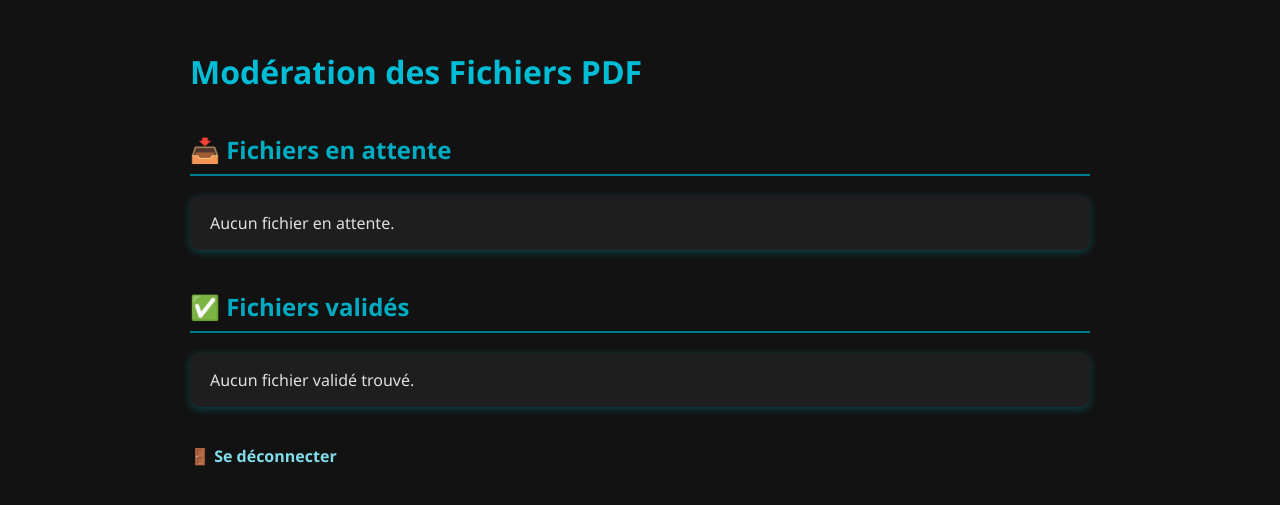
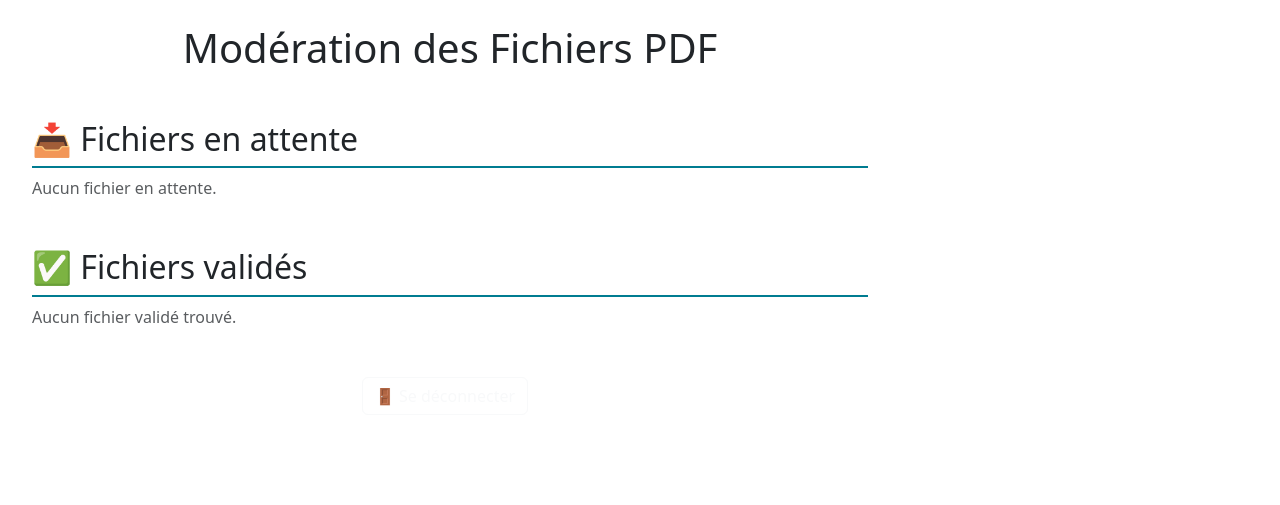
Before and after one commit to bakou9pal/bibliotheque-pdf, a Flask app: page /moderation in a window 1280 px wide. Shown: the top 505 px of the page. Run offline with Flask 3, Linux system fonts and the light colour scheme; the visitor is signed in with stand-in values (Sample User, id 1).

Commit message:
Update moderation.html

```diff
--- a/templates/moderation.html
+++ b/templates/moderation.html
@@ -4,84 +4,97 @@
     <meta charset="UTF-8">
     <title>Modération</title>
     <link rel="stylesheet" href="{{ url_for('static', filename='style.css') }}">
+    <link href="https://cdn.jsdelivr.net/npm/bootstrap@5.3.3/dist/css/bootstrap.min.css" rel="stylesheet">
 </head>
 <body>
-    <h1>Modération des Fichiers PDF</h1>
+    <div class="container mt-4">
+        <h1 class="text-center mb-5">Modération des Fichiers PDF</h1>
 
         {% with messages = get_flashed_messages() %}
           {% if messages %}
-        <ul class="flash">
+            <div class="alert alert-info">
               {% for message in messages %}
-          <li>{{ message }}</li>
+                <p>{{ message }}</p>
               {% endfor %}
-        </ul>
+            </div>
           {% endif %}
         {% endwith %}
 
         <h2>📥 Fichiers en attente</h2>
-    <ul>
+        {% if fichiers_pending %}
             {% for fichier in fichiers_pending %}
-            <li style="margin-bottom: 25px;">
-                <strong>{{ fichier }}</strong>
-                [<a href="{{ url_for('pending_file', filename=fichier) }}" target="_blank">Voir</a>]
-                [<a href="{{ url_for('valider', filename=fichier) }}">Valider</a>]
-                [<a href="{{ url_for('supprimer', filename=fichier) }}">🗑️ Supprimer</a>]
-                <form method="POST" action="{{ url_for('modifier_fichier') }}">
+                <div class="file-card mb-4">
+                    <h5>{{ fichier }}</h5>
+                    <div class="mb-2">
+                        <a href="{{ url_for('pending_file', filename=fichier) }}" class="btn btn-sm btn-outline-primary" target="_blank">Voir</a>
+                        <a href="{{ url_for('valider', filename=fichier) }}" class="btn btn-sm btn-success">Valider</a>
+                        <a href="{{ url_for('supprimer', filename=fichier) }}" class="btn btn-sm btn-danger">🗑️ Supprimer</a>
+                    </div>
+                    <form method="POST" action="{{ url_for('modifier_fichier') }}" class="row g-2">
                         <input type="hidden" name="old_filename" value="{{ fichier }}">
-                    <label>Nouveau nom :
-                        <input type="text" name="new_name" required>
-                    </label><br>
-                    <label>Dossier existant :
-                        <select name="new_folder">
-                            <option value="">-- Aucun / Racine --</option>
+                        <div class="col-md-4">
+                            <input type="text" name="new_name" class="form-control" placeholder="Nouveau nom" required>
+                        </div>
+                        <div class="col-md-3">
+                            <select name="new_folder" class="form-select">
+                                <option value="">-- Dossier existant --</option>
                                 {% for d in dossiers %}
                                     <option value="{{ d }}">{{ d }}</option>
                                 {% endfor %}
                             </select>
-                    </label><br>
-                    <label>Nouveau dossier :
-                        <input type="text" name="new_folder_custom">
-                    </label><br>
-                    <button type="submit">✏️ Renommer / Déplacer</button>
+                        </div>
+                        <div class="col-md-3">
+                            <input type="text" name="new_folder_custom" class="form-control" placeholder="Ou nouveau dossier">
+                        </div>
+                        <div class="col-md-2">
+                            <button type="submit" class="btn btn-primary w-100">Renommer</button>
+                        </div>
                     </form>
-            </li>
+                </div>
+            {% endfor %}
         {% else %}
-            <li>Aucun fichier en attente.</li>
-        {% endfor %}
-    </ul>
+            <p class="text-muted">Aucun fichier en attente.</p>
+        {% endif %}
 
-    <h2>✅ Fichiers validés</h2>
-    <ul>
+        <h2 class="mt-5">✅ Fichiers validés</h2>
+        {% if fichiers_valides %}
             {% for fichier in fichiers_valides %}
-            <li style="margin-bottom: 25px;">
-                <strong>{{ fichier }}</strong>
-                [<a href="{{ url_for('pdf', filename=fichier) }}" target="_blank">Voir</a>]
-                [<a href="{{ url_for('supprimer_valide', filename=fichier) }}">🗑️ Supprimer</a>]
-                <form method="POST" action="{{ url_for('modifier_fichier') }}">
+                <div class="file-card mb-4">
+                    <h5>{{ fichier }}</h5>
+                    <div class="mb-2">
+                        <a href="{{ url_for('pdf', filename=fichier) }}" class="btn btn-sm btn-outline-secondary" target="_blank">Voir</a>
+                        <a href="{{ url_for('supprimer_valide', filename=fichier) }}" class="btn btn-sm btn-danger">🗑️ Supprimer</a>
+                    </div>
+                    <form method="POST" action="{{ url_for('modifier_fichier') }}" class="row g-2">
                         <input type="hidden" name="old_filename" value="{{ fichier }}">
                         <input type="hidden" name="valid_file" value="1">
-                    <label>Nouveau nom :
-                        <input type="text" name="new_name" required>
-                    </label><br>
-                    <label>Dossier existant :
-                        <select name="new_folder">
-                            <option value="">-- Aucun / Racine --</option>
+                        <div class="col-md-4">
+                            <input type="text" name="new_name" class="form-control" placeholder="Nouveau nom" required>
+                        </div>
+                        <div class="col-md-3">
+                            <select name="new_folder" class="form-select">
+                                <option value="">-- Dossier existant --</option>
                                 {% for d in dossiers %}
                                     <option value="{{ d }}">{{ d }}</option>
                                 {% endfor %}
                             </select>
-                    </label><br>
-                    <label>Nouveau dossier :
-                        <input type="text" name="new_folder_custom">
-                    </label><br>
-                    <button type="submit">✏️ Renommer / Déplacer</button>
+                        </div>
+                        <div class="col-md-3">
+                            <input type="text" name="new_folder_custom" class="form-control" placeholder="Ou nouveau dossier">
+                        </div>
+                        <div class="col-md-2">
+                            <button type="submit" class="btn btn-primary w-100">Renommer</button>
+                        </div>
                     </form>
-            </li>
+                </div>
+            {% endfor %}
         {% else %}
-            <li>Aucun fichier validé trouvé.</li>
-        {% endfor %}
-    </ul>
+            <p class="text-muted">Aucun fichier validé trouvé.</p>
+        {% endif %}
 
-    <br><a href="{{ url_for('logout') }}">🚪 Se déconnecter</a>
+        <div class="text-center mt-5">
+            <a href="{{ url_for('logout') }}" class="btn btn-outline-light">🚪 Se déconnecter</a>
+        </div>
+    </div>
 </body>
 </html>
```
Lines whose indentation alone changed are shown as unchanged.
